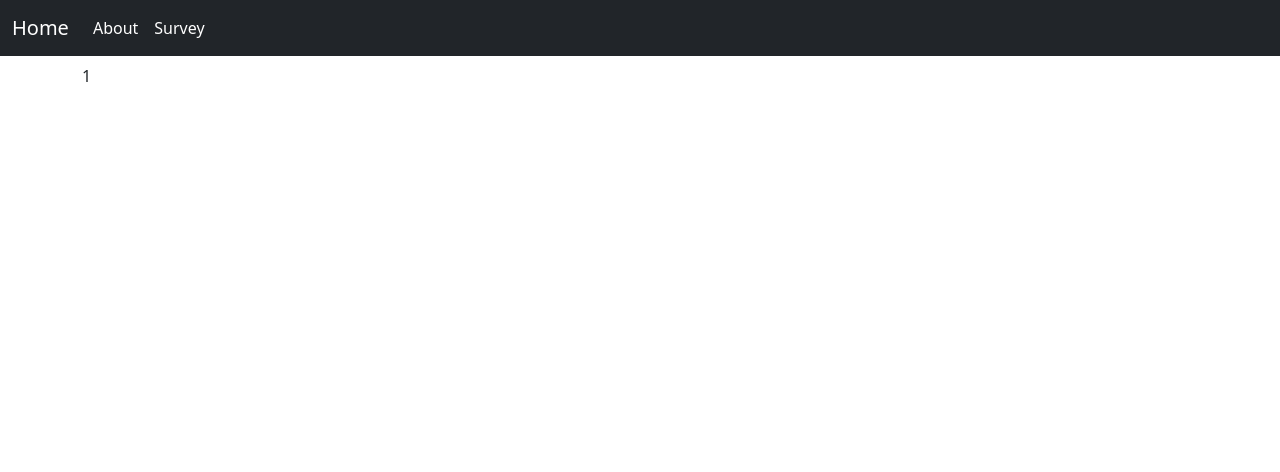
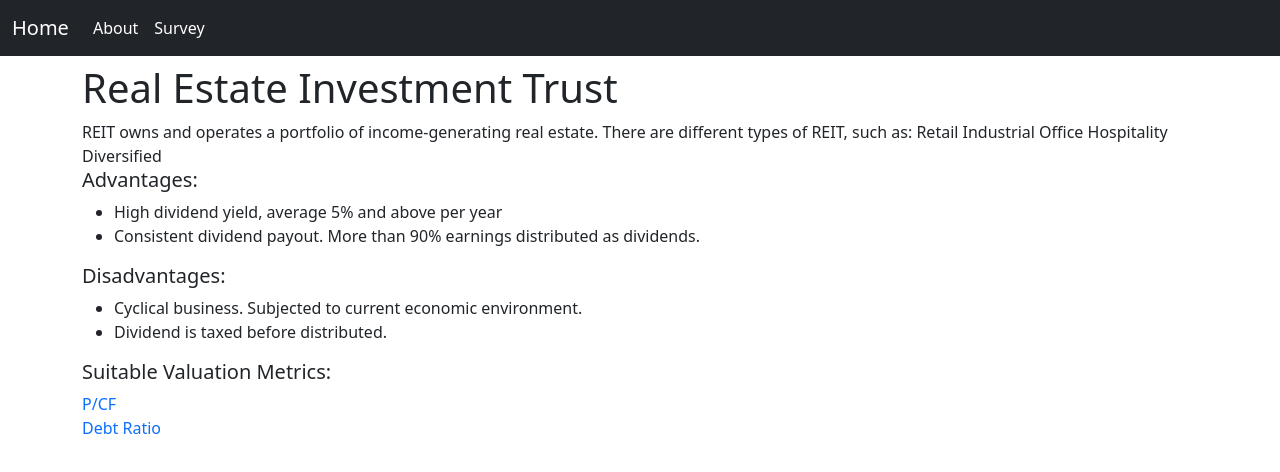
Before and after one commit to ajmal017/stocking, a Vue app: page /industry/1 in a window 1280 px wide. Shown: the top 472 px of the page. Built offline with nearby package versions, Linux system fonts and the light colour scheme.

Commit message:
added industry

```diff
--- a/src/App.vue
+++ b/src/App.vue
@@ -21,6 +21,12 @@
   <router-view/>
   </div>
 </template>
-
+<script>
+export default {
+   created () {
+    document.title = 'Stocking'
+  }
+}
+</script>
 <style>
 </style>
--- /dev/null
+++ b/src/assets/industries.js
@@ -0,0 +1,27 @@
+export const industries=[
+  {
+    name:'Real Estate Investment Trust',
+    abbrev:'REIT',
+    description:'REIT owns and operates a portfolio of income-generating real estate. There are different types of REIT, such as: Retail\n Industrial\n Office\n Hospitality\n Diversified',
+    advantages:[
+      'High dividend yield, average 5% and above per year',
+      'Consistent dividend payout. More than 90% earnings distributed as dividends.'
+    ],
+    disadvantages:[
+      'Cyclical business. Subjected to current economic environment.',
+      'Dividend is taxed before distributed.'
+    ],
+    metrics:[
+      {
+        id:1,
+        name:'P/CF',
+        abbrev:'P/CF'
+      },
+      {
+        id:2,
+        name:'Debt Ratio',
+        abbrev:'DR'
+      }
+    ]
+  }
+]
--- /dev/null
+++ b/src/assets/investors.js
@@ -0,0 +1,20 @@
+export const investors=[
+  {
+    name:'Conservative Investor',
+    description:'A investor that takes the safest profits',
+    trait:'Tolerate limited negative price movements',
+    risk:'Low',
+    recommendation:[
+      {
+        id:1,
+        name:'REIT',
+        abbrev:'REIT'
+      },
+      {
+        id:2,
+        name:'ETF',
+        abbrev:'ETF'
+      }
+    ]
+  }
+]
--- a/src/router/index.js
+++ b/src/router/index.js
@@ -16,7 +16,7 @@ const routes = [
     component: Survey
   },
   {
-    path: '/result',
+    path: '/result/:id',
     name: 'Result',
     component: Result
   },
--- a/src/views/Industry.vue
+++ b/src/views/Industry.vue
@@ -1,10 +1,32 @@
 <template>
-{{this.$route.params.id}}
+<h1>{{industry.name}}</h1>
+{{industry.description}}
+<h5>Advantages:</h5>
+  <ul>
+    <li v-for="(advantages, index) in industry.advantages" :key="index">{{advantages}}</li>
+  </ul>
+<h5>Disadvantages:</h5>
+  <ul>
+    <li v-for="(disadvantages, index) in industry.disadvantages" :key="index">{{disadvantages}}</li>
+  </ul>
+<h5>Suitable Valuation Metrics:</h5>
+  <a
+    class="text-decoration-none d-block"
+    v-for="(metrics, index) in industry.metrics"
+    :key="index">
+    {{metrics.name}}
+  </a>
+
 </template>
 
 <script>
+import {industries} from "../assets/industries"
 export default {
-
+ data() {
+    return {
+      industry:industries[this.$route.params.id-1]
+    }
+  }
 }
 </script>
 
--- a/src/views/Result.vue
+++ b/src/views/Result.vue
@@ -21,9 +21,8 @@
     <dd class="col-sm-9">
       <router-link
         class="text-decoration-none d-block"
-        :to="{name:'Industry', params: {id:industry.name}}"
-        v-for="(industry, index) in
-        investor.recommendation"
+        :to="{name:'Industry', params: {id:industry.id}}"
+        v-for="(industry, index) in investor.recommendation"
         :key="index">
         {{industry.name}}
       </router-link>
@@ -34,25 +33,12 @@
 </template>
 
 <script>
+import {investors} from "../assets/investors"
+
 export default {
   data() {
     return {
-      investor:{
-        name:'Conservative Investor',
-        description:'A investor that takes the safest profits',
-        trait:'Tolerate limited negative price movements',
-        risk:'Low',
-        recommendation:[
-          {
-            name:'REIT',
-            abbrev:'REIT'
-          },
-          {
-            name:'ETF',
-            abbrev:'ETF'
-          }
-        ]
-      }
+      investor:investors[this.$route.params.id-1]
     }
   },
 }
--- a/src/views/Survey.vue
+++ b/src/views/Survey.vue
@@ -94,7 +94,7 @@ export default {
   },
   methods: {
     submitSurvey() {
-      this.$router.push({path:'/result'})
+      this.$router.push({name:'Result', params:{id:1}})
     }
   }
 
```
